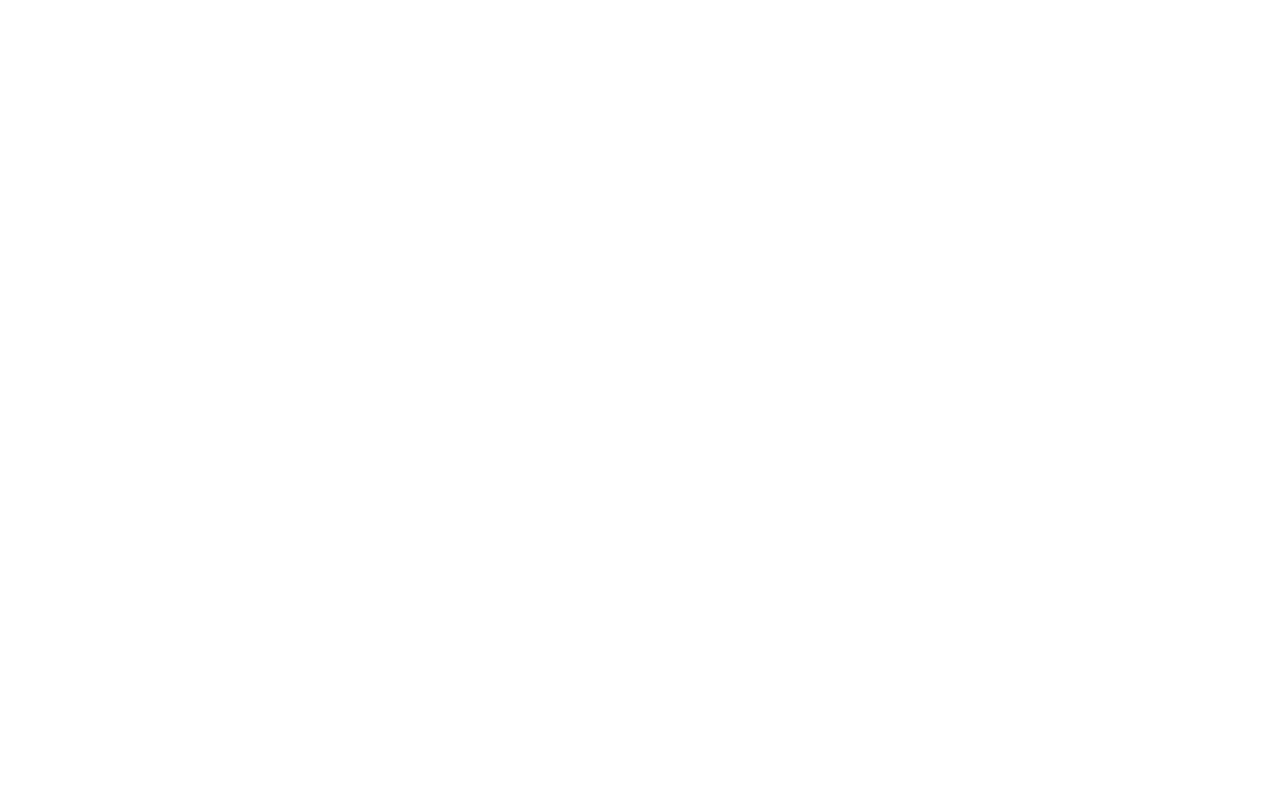
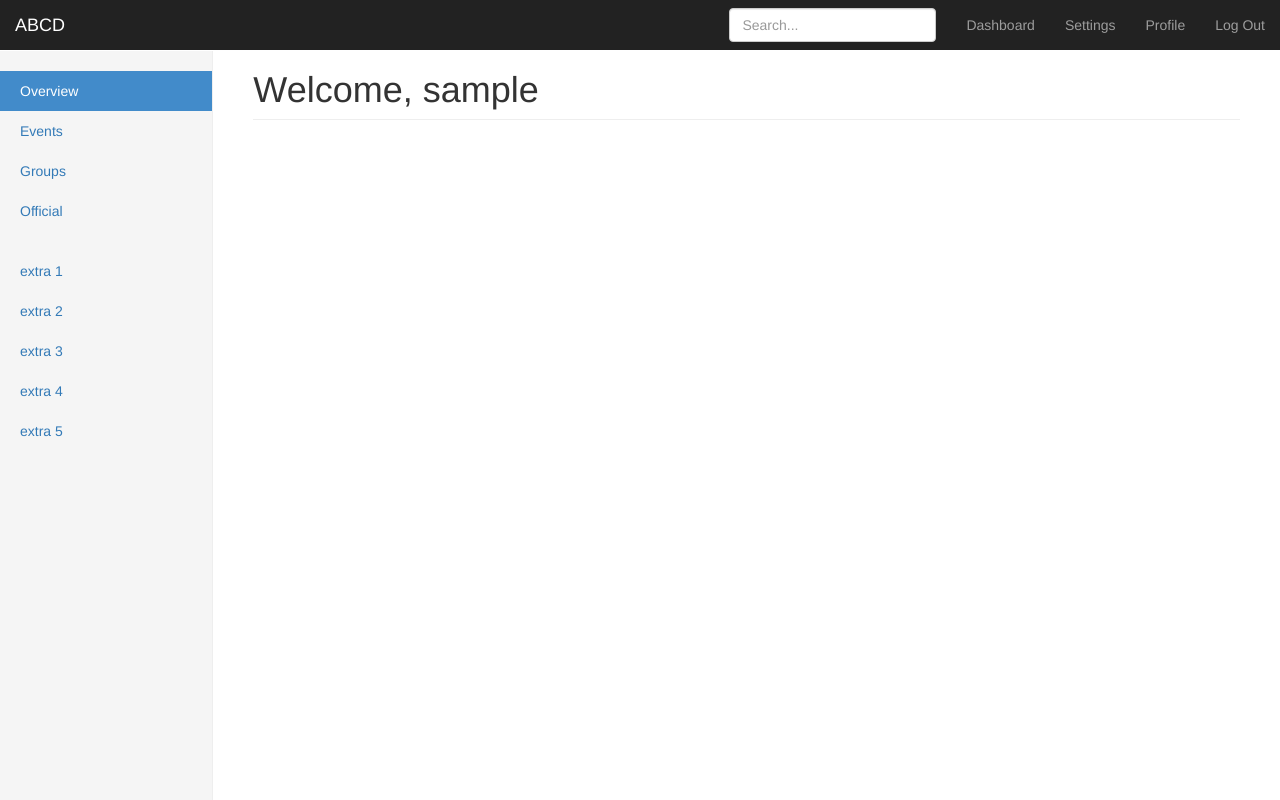
Before and after one commit to abakfja/WebAppProject, a Flask app: page /dashboard in a window 1280 px wide. Before the commit the page is empty. Run offline with Flask 2, Linux system fonts and the light colour scheme; the visitor is signed in with stand-in values (Sample User, id 1); data comes from the database, SQL or seed files in the repository; some libraries are stand-ins or nearby versions.

Commit message:
dashboard

```diff
--- a/static/dashboard.css
+++ b/static/dashboard.css
@@ -0,0 +1,80 @@
+/*
+ * Base structure
+ */
+
+/* Move down content because we have a fixed navbar that is 50px tall */
+body {
+  padding-top: 50px;
+}
+
+
+/*
+ * Global add-ons
+ */
+
+.sub-header {
+  padding-bottom: 10px;
+  border-bottom: 1px solid #eee;
+}
+
+/*
+ * Top navigation
+ * Hide default border to remove 1px line.
+ */
+.navbar-fixed-top {
+  border: 0;
+}
+
+/*
+ * Sidebar
+ */
+
+/* Hide for mobile, show later */
+.sidebar {
+  display: none;
+}
+@media (min-width: 768px) {
+  .sidebar {
+    position: fixed;
+    top: 51px;
+    bottom: 0;
+    left: 0;
+    z-index: 1000;
+    display: block;
+    padding: 20px;
+    overflow-x: hidden;
+    overflow-y: auto; /* Scrollable contents if viewport is shorter than content. */
+    background-color: #f5f5f5;
+    border-right: 1px solid #eee;
+  }
+}
+
+/* Sidebar navigation */
+.nav-sidebar {
+  margin-right: -21px; /* 20px padding + 1px border */
+  margin-bottom: 20px;
+  margin-left: -20px;
+}
+.nav-sidebar > li > a {
+  padding-right: 20px;
+  padding-left: 20px;
+}
+.nav-sidebar > .active > a,
+.nav-sidebar > .active > a:hover,
+.nav-sidebar > .active > a:focus {
+  color: #fff;
+  background-color: #428bca;
+}
+
+.main {
+  padding: 20px;
+}
+@media (min-width: 768px) {
+  .main {
+    padding-right: 40px;
+    padding-left: 40px;
+  }
+}
+.main .page-header {
+  margin-top: 0;
+}
--- a/templates/dashboard.html
+++ b/templates/dashboard.html
@@ -10,4 +10,52 @@
 {% endblock %}
 
 {% block content %}
+<nav class="navbar navbar-inverse navbar-fixed-top">
+    <div class="container-fluid">
+        <div class="navbar-header">
+            <button type="button" class="navbar-toggle collapsed" data-toggle="collapse" data-target="#navbar" aria-expanded="false" aria-controls="navbar">
+                <span class="sr-only">Toggle navigation</span>
+                <span class="icon-bar"></span>
+                <span class="icon-bar"></span>
+                <span class="icon-bar"></span>
+            </button>
+            <a class="navbar-brand" href="#">ABCD</a>
+        </div>
+        <div id="navbar" class="navbar-collapse collapse">
+            <ul class="nav navbar-nav navbar-right">
+                <li><a href="#">Dashboard</a></li>
+                <li><a href="#">Settings</a></li>
+                <li><a href="#">Profile</a></li>
+                <li><a href="{{ url_for('logout') }}">Log Out</a></li>
+            </ul>
+            <form class="navbar-form navbar-right">
+                <input type="text" class="form-control" placeholder="Search...">
+            </form>
+        </div>
+    </div>
+</nav>
+
+<div class="container-fluid">
+    <div class="row">
+        <div class="col-sm-3 col-md-2 sidebar">
+            <ul class="nav nav-sidebar">
+                <li class="active"><a href="#">Overview <span class="sr-only">(current)</span></a></li>
+                <li><a href="#">Events</a></li>
+                <li><a href="#">Groups</a></li>
+                <li><a href="#">Official</a></li>
+            </ul>
+            <!--TODO Expand Groups to this navbar -->
+            <ul class="nav nav-sidebar">
+                <li><a href="">extra 1</a></li>
+                <li><a href="">extra 2</a></li>
+                <li><a href="">extra 3</a></li>
+                <li><a href="">extra 4</a></li>
+                <li><a href="">extra 5</a></li>
+            </ul>
+        </div>
+        <div class="col-sm-9 col-sm-offset-3 col-md-10 col-md-offset-2 main">
+            <h1 class="page-header">Welcome, {{ name }}</h1>
+        </div>
+    </div>
+</div>
 {% endblock %}
```
